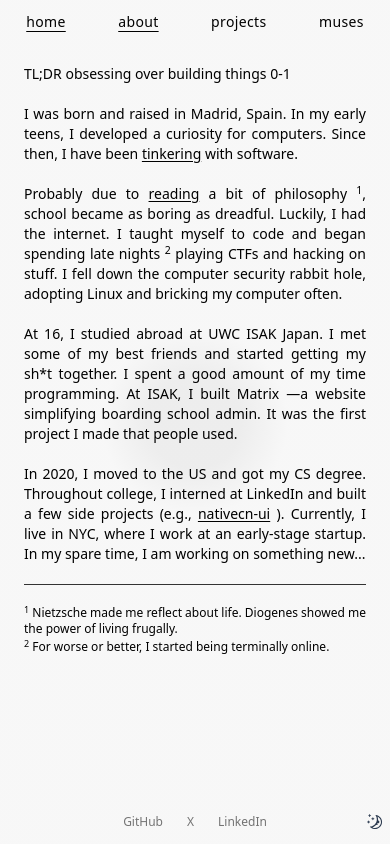
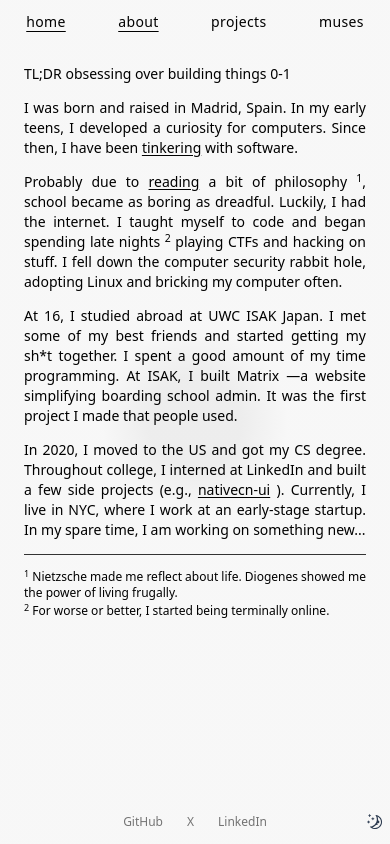
Before and after one commit to carlos-garciamoran/source, a SvelteKit app: page /about in a window 390 px wide. Built offline with nearby package versions, Linux system fonts and the light colour scheme.

Commit message:
chore: bump

```diff
--- a/src/routes/about/+page.svelte
+++ b/src/routes/about/+page.svelte
@@ -4,7 +4,7 @@
 </svelte:head>
 
 <div class="mx-auto flex w-full max-w-[600px] cursor-default px-6 py-5 font-light transition-all duration-500 sm:pt-6 md:max-w-screen-sm md:items-center md:py-0">
-  <div class="flex flex-col gap-5 hyphens-auto text-justify text-sm transition-[padding] duration-500 sm:text-[0.94rem]/[1.5rem] md:border md:p-10">
+  <div class="flex flex-col gap-3.5 hyphens-auto text-justify text-sm transition-[padding] duration-500 sm:text-[0.94rem]/[1.5rem] sm:gap-5 md:border md:p-10">
     <p class="text-sm">TL;DR obsessing over building things 0-1</p>
     <p>
       I was born and raised in Madrid, Spain. In my early teens, I developed a curiosity for
```
Also changed, not shown: package.json (+9 -9 lines), 1 other file (tests, documents, lock files or other folders).
